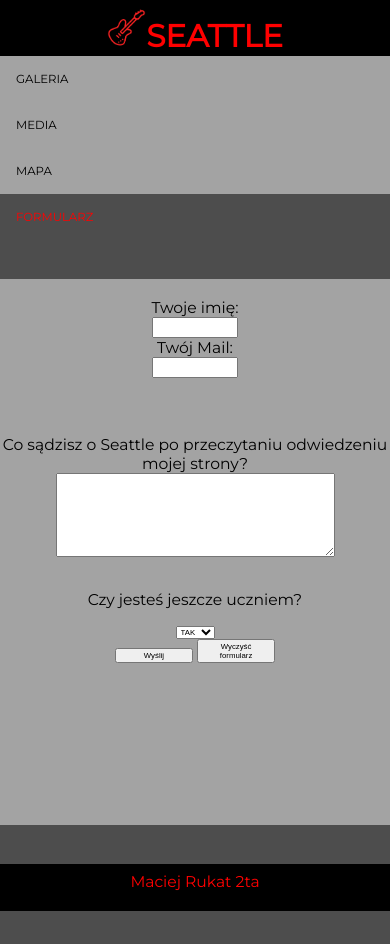
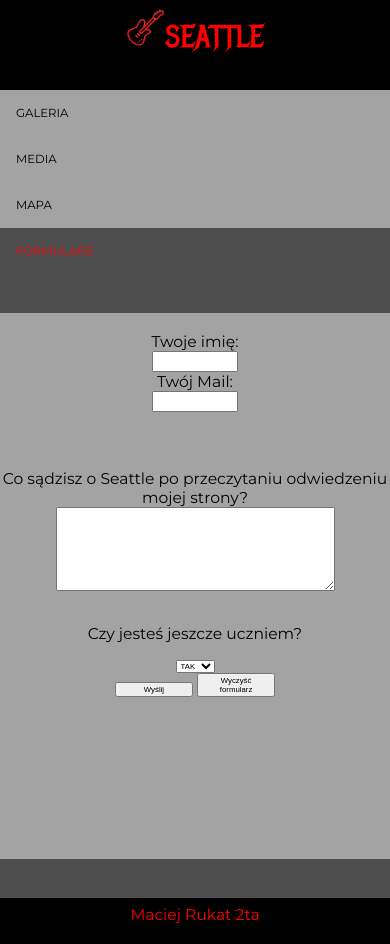
Before and after one commit to MaciejRukat2ta/maciejrukat2ta.github.io, a plain HTML site: page formularz.html in a window 390 px wide. Before the commit the page ends 911 px from the top, so only its background shows below. Drawn offline with Linux system fonts and the light colour scheme.

Commit message:
popraweczki

```diff
--- a/formularz.html
+++ b/formularz.html
@@ -8,13 +8,14 @@
 <link rel="stylesheet" type="text/css" href=style.css>
 <link rel="stylesheet" href="https://cdnjs.cloudflare.com/ajax/libs/font-awesome/4.7.0/css/font-awesome.min.css">
 <link href="https://fonts.googleapis.com/css2?family=Montserrat&display=swap" rel="stylesheet">
+<link href="https://fonts.googleapis.com/css2?family=Metal+Mania&display=swap" rel="stylesheet">
 <link rel="shortcut icon" href="img/gitarasiema.png">
 <link rel="stylesheet" type="text/css" href=lightbox.min.css>
 <script type="text/javascript" src=lightbox-plus-jquery.min.js>
 </script>
 </head>
 <body>
-    <div class="logo"><a href=index.html><img src="img/gitarasiema.png" width="10%"></a><b><a id=1>SEATTLE</a></b></div>
+    <div class="logo"><a href=index.html><img src="img/gitarasiema.png" width="10%"></a><a id=1>SEATTLE</a></div>
 
 
 <div class="sidebar">
--- a/style.css
+++ b/style.css
@@ -168,8 +168,8 @@ body{margin:0; padding:0; background-color:#4d4d4d;width:100%; height:auto;  }
         font-size:8vw;
         padding-top: 1vh;
         color:red;
-        font-family:"Montserrat";
-        padding-bottom: 1vh;
+        font-family:"Metal Mania";
+        padding-bottom: 5vh;
     }
 .sidebar {
 
```
Also changed, not shown: galeria.html (+2 -1 lines), index.html (+2 -1 lines), mapa.html (+2 -1 lines), media.html (+2 -1 lines).
